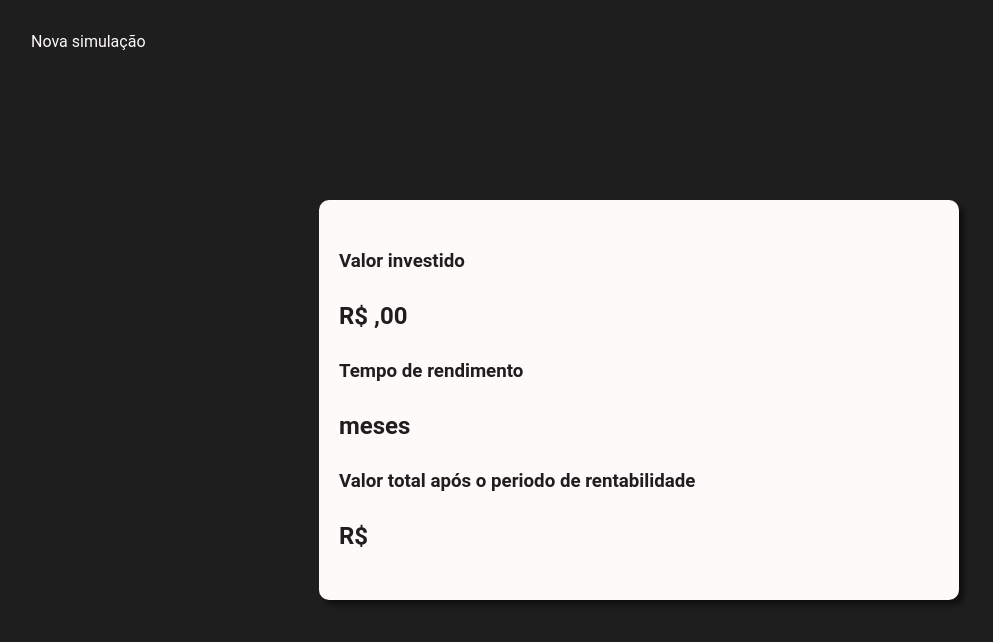
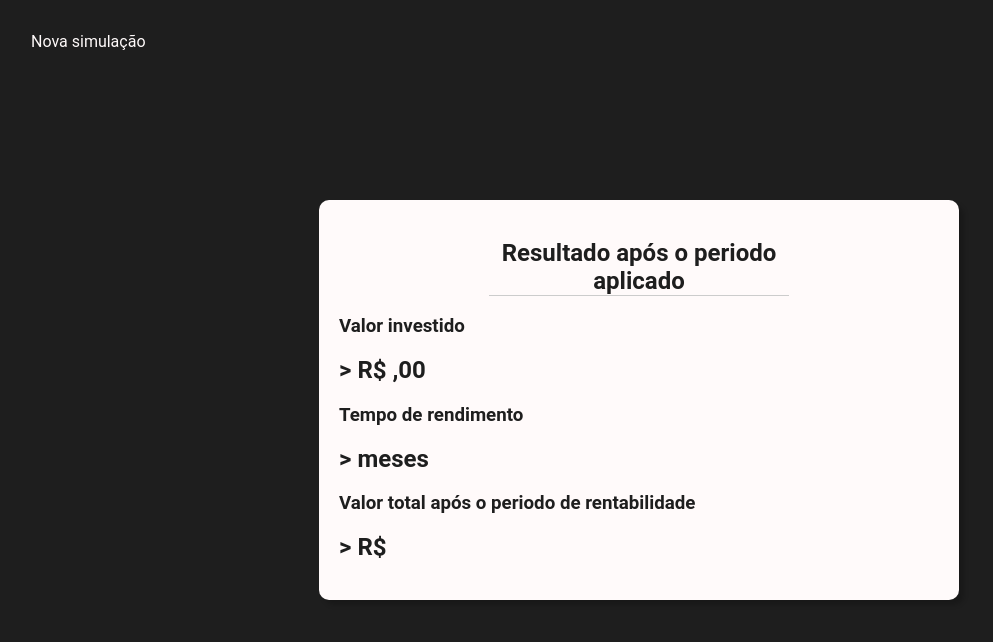
Before and after one commit to Pierre-Kalil/react-calc-investment, a React (Create React App) app: page /result in a window 1280 px wide. Shown: the top 642 px of the page, without its empty margins (1-994 px from the left). Built offline with nearby package versions, Linux system fonts and the light colour scheme.

Commit message:
feat: react hot toast

```diff
--- a/package.json
+++ b/package.json
@@ -13,6 +13,7 @@
     "axios": "^0.27.2",
     "react": "^18.2.0",
     "react-dom": "^18.2.0",
+    "react-hot-toast": "^2.3.0",
     "react-router-dom": "^6.3.0",
     "react-scripts": "5.0.1",
     "styled-components": "^5.3.5",
@@ -22,7 +23,6 @@
   "scripts": {
     "start": "react-scripts start",
     "build": "react-scripts build",
-    "test": "react-scripts test",
     "eject": "react-scripts eject"
   },
   "eslintConfig": {
--- a/src/App.tsx
+++ b/src/App.tsx
@@ -1,11 +1,13 @@
 import MainRoutes from "./routes";
 import { GlobalStyles } from "./styles/global";
+import { Toaster } from "react-hot-toast";
 
 function App() {
   return (
     <>
       <GlobalStyles />
       <MainRoutes />
+      <Toaster />
     </>
   );
 }
--- /dev/null
+++ b/src/db.ts
@@ -0,0 +1,8 @@
+export const DB = [
+  {
+    name: "Pierre",
+    email: "pierre@mail.com",
+    password: "1234",
+    token: "1f5sd1f98s1df65sdf1gv98fd1gv8d1v6fd1v98",
+  },
+];
--- a/src/pages/login/index.tsx
+++ b/src/pages/login/index.tsx
@@ -4,6 +4,9 @@ import { useForm } from "../../hooks/useForm";
 import { ILogin } from "../../types/types";
 import { LoginContainer } from "./styles";
 import login from "../../assets/login.png";
+
+import toast from "react-hot-toast";
+import { DB } from "../../db";
 
 export const Login = () => {
   const navigate = useNavigate();
@@ -13,10 +16,17 @@ export const Login = () => {
   };
 
   const callBack = async () => {
-    navigate("/home");
+    if (
+      DB[0]["email"] === values["email"] &&
+      DB[0]["password"] === values["password"]
+    ) {
+      toast.success(`Bem vindo, ${DB[0].name}`);
+      return navigate("/home");
+    }
+    toast.error("Erro");
   };
 
-  const { onChange, onSubmit } = useForm(callBack, initialState);
+  const { onChange, onSubmit, values } = useForm(callBack, initialState);
 
   return (
     <LoginContainer>
--- a/src/pages/result/index.tsx
+++ b/src/pages/result/index.tsx
@@ -14,13 +14,20 @@ export const Result = () => {
     <ResultContainer>
       <Link to="/home">Nova simulação</Link>
       <div className="card-result">
+        <h1>Resultado após o periodo aplicado</h1>
         <h3>Valor investido </h3>
-        <h2>R$ {items.investedAmount},00 </h2>
+        <h2>
+          {">"} R$ {items.investedAmount},00
+        </h2>
         <h3>Tempo de rendimento</h3>
-        <h2> {items.time} meses</h2>
+        <h2>
+          {">"} {items.time} meses
+        </h2>
 
         <h3>Valor total após o periodo de rentabilidade </h3>
-        <h2>R$ {items.result}</h2>
+        <h2>
+          {">"} R$ {items.result}
+        </h2>
       </div>
     </ResultContainer>
   );
--- a/src/pages/result/styles.ts
+++ b/src/pages/result/styles.ts
@@ -10,6 +10,11 @@ export const ResultContainer = styled.section`
   height: 100vh;
   position: relative;
 
+  h1 {
+    text-align: center;
+    border-bottom: 1px solid #ccc;
+  }
+
   a {
     position: absolute;
     top: 2rem;
@@ -18,7 +23,7 @@ export const ResultContainer = styled.section`
 
     &:hover {
       color: #ccc;
-      transition: 0.5s ease;
+      transition: 0.8s ease;
     }
   }
 
@@ -32,15 +37,20 @@ export const ResultContainer = styled.section`
     padding: 20px;
 
     border-radius: 10px;
-    box-shadow: 5px 5px 5px rgba(0, 0, 0, 0.5);
+    box-shadow: 5px 5px 5px rgba(0, 0, 0, 0.2);
 
     background: snow;
     color: var(--black);
   }
 
-  @media (min-width: 767px) {
+  @media (min-width: 800px) {
     .card-result {
       width: 50%;
+
+      h1 {
+        width: 50%;
+        margin-left: 25%;
+      }
     }
   }
 `;
```
Also changed, not shown: src/setupTests.ts (deleted, +0 -5 lines), 1 other file (tests, documents, lock files or other folders).
